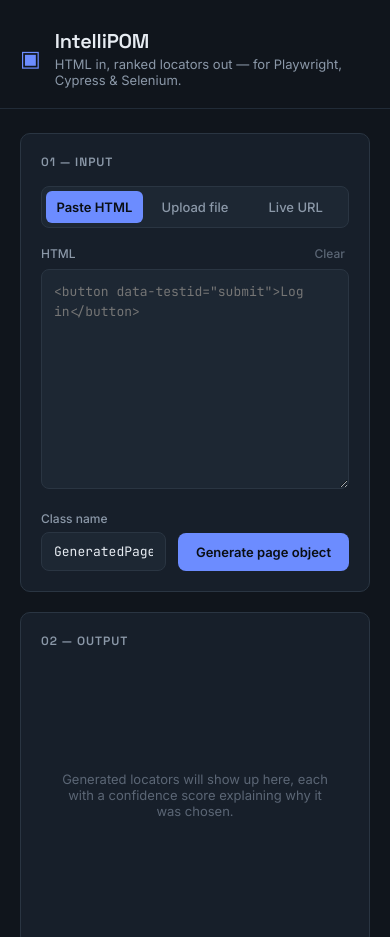
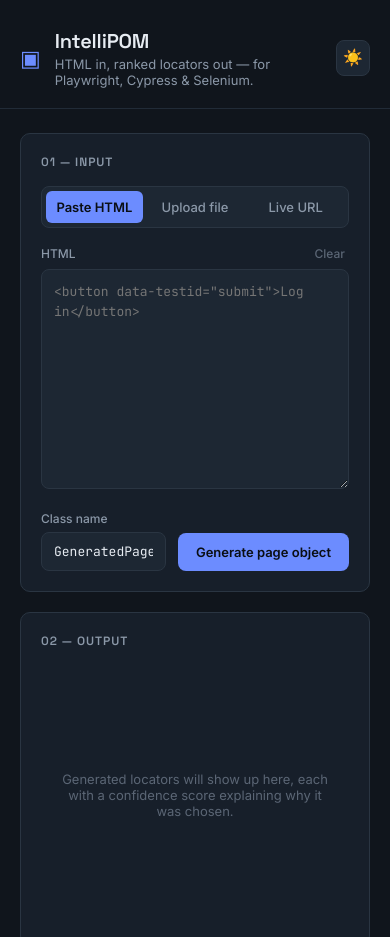
Before and after one commit to shakir-mairaj/IntelliPOM, a website: page public/index.html in a window 390 px wide. Shown: the top 937 px of the page. Drawn offline with Linux system fonts and the light colour scheme.

Commit message:
added theme support

```diff
--- a/public/css/style.css
+++ b/public/css/style.css
@@ -19,6 +19,21 @@
   --font-display: "Space Grotesk", sans-serif;
   --font-body: "Inter", system-ui, -apple-system, sans-serif;
   --font-mono: "JetBrains Mono", ui-monospace, monospace;
+}
+
+/* Light theme override — applied via [data-theme="light"] on <html>.
+   Score colors (--score-high/mid/low) are semantic, not theme colors,
+   so they're intentionally left unchanged here. */
+[data-theme="light"] {
+  --bg: #f7f8fa;
+  --panel: #ffffff;
+  --panel-raised: #f0f2f5;
+  --border: #dde2e8;
+  --border-soft: #e6e9ee;
+  --text: #1a1f26;
+  --text-dim: #5a6472;
+  --text-faint: #8791a0;
+  --accent-soft: rgba(108, 140, 255, 0.12);
 }
 
 * { box-sizing: border-box; }
@@ -47,6 +62,26 @@ html, body {
 }
 
 .brand { display: flex; align-items: center; gap: 14px; }
+
+.topbar { display: flex; align-items: center; justify-content: space-between; }
+
+.theme-toggle {
+  background: var(--panel-raised);
+  border: 1px solid var(--border);
+  color: var(--text-dim);
+  font-size: 16px;
+  line-height: 1;
+  width: 36px;
+  height: 36px;
+  border-radius: 8px;
+  cursor: pointer;
+  display: flex;
+  align-items: center;
+  justify-content: center;
+  transition: border-color 0.15s ease, color 0.15s ease;
+}
+
+.theme-toggle:hover { color: var(--accent); border-color: var(--accent); }
 
 .brand-mark {
   font-size: 22px;
--- a/public/index.html
+++ b/public/index.html
@@ -19,6 +19,7 @@
       <p>HTML in, ranked locators out — for Playwright, Cypress &amp; Selenium.</p>
     </div>
   </div>
+  <button id="themeToggle" class="theme-toggle" type="button" aria-label="Toggle light/dark theme"></button>
 </header>
 
 <main class="workbench">
--- a/public/js/app.js
+++ b/public/js/app.js
@@ -1,4 +1,22 @@
 (() => {
+  // Theme toggle — runs first, before anything else, so the correct theme
+  // applies immediately on load rather than flashing dark-then-light.
+  const themeToggle = document.getElementById("themeToggle");
+  const rootEl = document.documentElement;
+
+  function applyTheme(theme) {
+    rootEl.setAttribute("data-theme", theme);
+    themeToggle.textContent = theme === "light" ? "🌙" : "☀️";
+  }
+
+  applyTheme(localStorage.getItem("intellipom-theme") || "dark");
+
+  themeToggle.addEventListener("click", () => {
+    const next = rootEl.getAttribute("data-theme") === "light" ? "dark" : "light";
+    localStorage.setItem("intellipom-theme", next);
+    applyTheme(next);
+  });
+
   const state = {
     mode: "paste",
     framework: "playwright",
```
